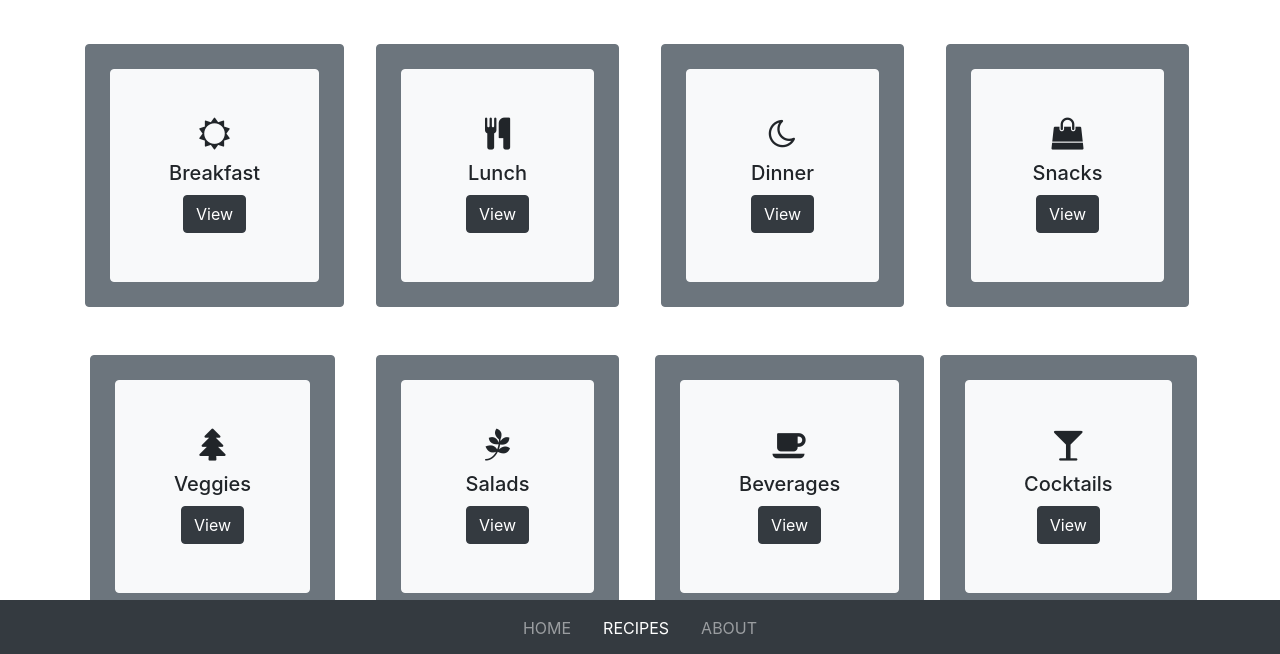
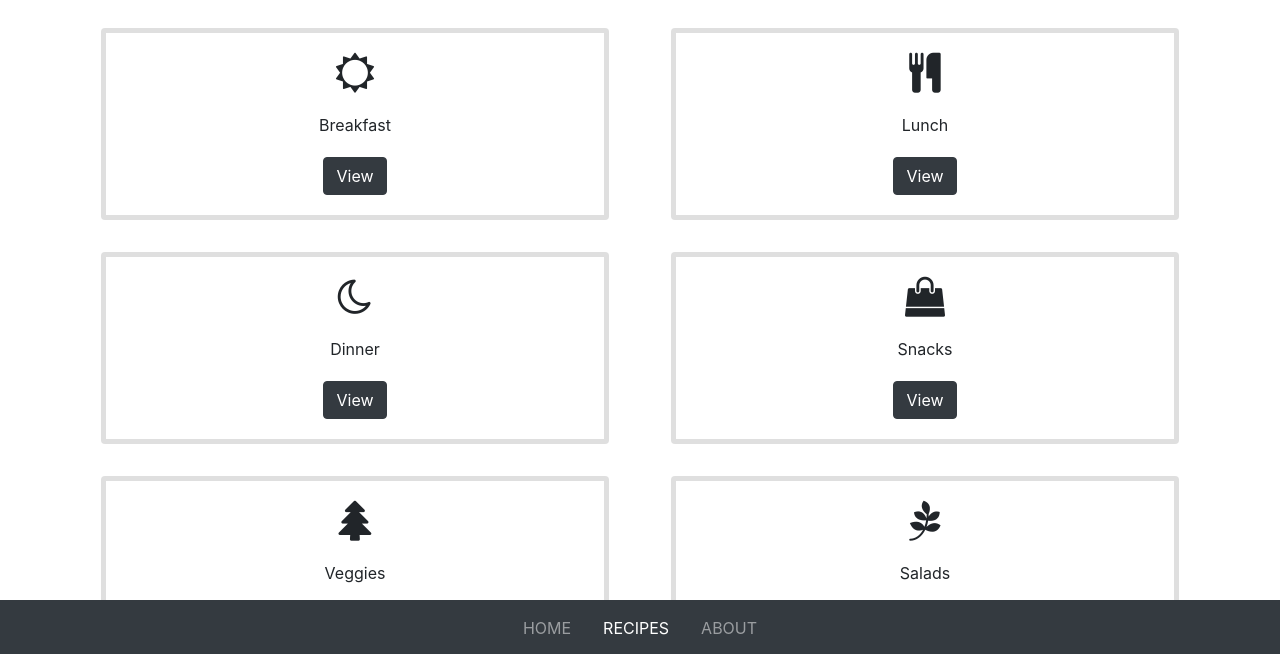
Before and after one commit to juanburgos/project-abu, a website: page recipes.html in a window 1280 px wide. Shown: the part 144-798 px from the top of the page. Drawn offline with nearby package versions, Linux system fonts and the light colour scheme.

Commit message:
Fix recipes cards

```diff
--- a/css/styles.css
+++ b/css/styles.css
@@ -24,15 +24,7 @@ p {
     object-fit: cover;
 }
 
-.recipe-category {
-    margin: 10px;
-    min-width: 75px;
+.category-card {
+    margin: 1rem;
+    border-width: thick;
 }
-
-.recipe-layout {
-    text-align: left;
-}
-
-.recipe-layout.p {
-    max-width: max-content;
-}
--- a/recipes.html
+++ b/recipes.html
@@ -84,96 +84,88 @@
     <div class="container mt-5 text-center">
         <h1>Recipes</h1>
 
-        <!-- First Row Starts Here-->
+        <div class="row">
+            <div class="col-sm-6">
+                <div class="card category-card">
+                    <div class="card-body">
+                        <h5 class="card-title"><i class="fa fa-sun-o fa-2x" aria-hidden="true"></i></h5>
+                        <p class="card-text">Breakfast</p>
+                        <a href="#" class="btn btn-dark rounded">View</a>
+                    </div>
+                </div>
+            </div>
+            <div class="col-sm-6">
+                <div class="card category-card">
+                    <div class="card-body">
+                        <h5 class="card-title"><i class="fa fa-cutlery fa-2x" aria-hidden="true"></i></h5>
+                        <p class="card-text">Lunch</p>
+                        <a href="#" class="btn btn-dark rounded">View</a>
+                    </div>
+                </div>
+            </div>
+        </div>
+        <div class="row">
+            <div class="col-sm-6">
+                <div class="card category-card">
+                    <div class="card-body">
+                        <h5 class="card-title"><i class="fa fa-moon-o fa-2x" aria-hidden="true"></i></h5>
+                        <p class="card-text">Dinner</p>
+                        <a href="#" class="btn btn-dark rounded">View</a>
+                    </div>
+                </div>
+            </div>
+            <div class="col-sm-6">
+                <div class="card category-card">
+                    <div class="card-body">
+                        <h5 class="card-title"><i class="fa fa-shopping-bag fa-2x" aria-hidden="true"></i></h5>
+                        <p class="card-text">Snacks</p>
+                        <a href="#" class="btn btn-dark rounded">View</a>
+                    </div>
+                </div>
+            </div>
+        </div>
+        <div class="row">
+            <div class="col-sm-6">
+                <div class="card category-card">
+                    <div class="card-body">
+                        <h5 class="card-title"><i class="fa fa-tree fa-2x" aria-hidden="true"></i></h5>
+                        <p class="card-text">Veggies</p>
+                        <a href="#" class="btn btn-dark rounded">View</a>
+                    </div>
+                </div>
+            </div>
+            <div class="col-sm-6">
+                <div class="card category-card">
+                    <div class="card-body">
+                        <h5 class="card-title"><i class="fa fa-pagelines fa-2x" aria-hidden="true"></i></i></h5>
+                        <p class="card-text">Salads</p>
+                        <a href="#" class="btn btn-dark rounded">View</a>
+                    </div>
+                </div>
+            </div>
+        </div>
+        <div class="row">
+            <div class="col-sm-6">
+                <div class="card category-card">
+                    <div class="card-body">
+                        <h5 class="card-title"><i class="fa fa-coffee fa-2x" aria-hidden="true"></i></h5>
+                        <p class="card-text">Beverages</p>
+                        <a href="#" class="btn btn-dark rounded">View</a>
+                    </div>
+                </div>
+            </div>
+            <div class="col-sm-6">
+                <div class="card category-card">
+                    <div class="card-body">
+                        <h5 class="card-title"><i class="fa fa-glass fa-2x" aria-hidden="true"></i></h5>
+                        <p class="card-text">Cocktails</p>
+                        <a href="#" class="btn btn-dark rounded">View</a>
+                    </div>
+                </div>
+            </div>
+        </div>
+    </div>
 
-        <div class="row pt-3">
-            <div class="col-lg-3 col-md-6 my-3">
-                <a href="#" class="btn btn-secondary p-4">
-                    <div class="btn btn-light p-5">
-                        <i class="fa fa-sun-o fa-2x" aria-hidden="true"></i>
-                        <h5 class="recipe-category">Breakfast</h5>
-                        <span class="rounded btn btn-dark">View</span>
-                    </div>
-                </a>
-            </div>
-
-            <div class="col-lg-3 col-md-6 my-3">
-                <a href="#" class="btn btn-secondary p-4">
-                    <div class="btn btn-light p-5">
-                        <i class="fa fa-cutlery fa-2x" aria-hidden="true"></i>
-                        <h5 class="recipe-category">Lunch</h5>
-                        <span class="rounded btn btn-dark">View</span>
-                    </div>
-                </a>
-            </div>
-
-            <div class="col-lg-3 col-md-6 my-3">
-                <a href="#" class="btn btn-secondary p-4">
-                    <div class="btn btn-light p-5">
-                        <i class="fa fa-moon-o fa-2x" aria-hidden="true"></i>
-                        <h5 class="recipe-category">Dinner</h5>
-                        <span class="rounded btn btn-dark">View</span>
-                    </div>
-                </a>
-            </div>
-
-            <div class="col-lg-3 col-md-6 my-3">
-                <a href="#" class="btn btn-secondary p-4">
-                    <div class="btn btn-light p-5">
-                        <i class="fa fa-shopping-bag fa-2x" aria-hidden="true"></i>
-                        <h5 class="recipe-category">Snacks</h5>
-                        <span class="rounded btn btn-dark">View</span>
-                    </div>
-                </a>
-            </div>
-
-        </div>
-        <!-- Second Row Starts Here-->
-        <div class="row pt-3">
-            <div class="col-lg-3 col-md-6 my-3">
-                <a href="#" class="btn btn-secondary p-4">
-                    <div class="btn btn-light p-5">
-                        <i class="fa fa-tree fa-2x" aria-hidden="true"></i>
-                        <h5 class="recipe-category">Veggies</h5>
-                        <span class="rounded btn btn-dark">View</span>
-                    </div>
-                </a>
-            </div>
-
-            <div class="col-lg-3 col-md-6 my-3">
-                <a href="#" class="btn btn-secondary p-4">
-                    <div class="btn btn-light p-5">
-                        <i class="fa fa-pagelines fa-2x" aria-hidden="true"></i>
-                        <h5 class="recipe-category">Salads</h5>
-                        <span class="rounded btn btn-dark">View</span>
-                    </div>
-                </a>
-            </div>
-
-            <div class="col-lg-3 col-md-6 my-3">
-                <a href="#" class="btn btn-secondary p-4">
-                    <div class="btn btn-light p-5">
-                        <i class="fa fa-coffee fa-2x" aria-hidden="true"></i>
-                        <h5 class="recipe-category">Beverages</h5>
-                        <span class="rounded btn btn-dark">View</span>
-                    </div>
-                </a>
-            </div>
-
-            <div class="col-lg-3 col-md-6 my-3">
-                <a href="#" class="btn btn-secondary p-4">
-                    <div class="btn btn-light p-5">
-                        <i class="fa fa-glass fa-2x" aria-hidden="true"></i>
-                        <h5 class="recipe-category">Cocktails</h5>
-                        <span class="rounded btn btn-dark">View</span>
-                    </div>
-                </a>
-            </div>
-
-        </div>
-        <!-- Second Row Ends Here-->
-
-    </div>
 
     <nav class="navbar navbar-dark bg-dark fixed-bottom justify-content-center">
         <div class="navbar-nav">
```
Also changed, not shown: index.html (+7 -2 lines).
